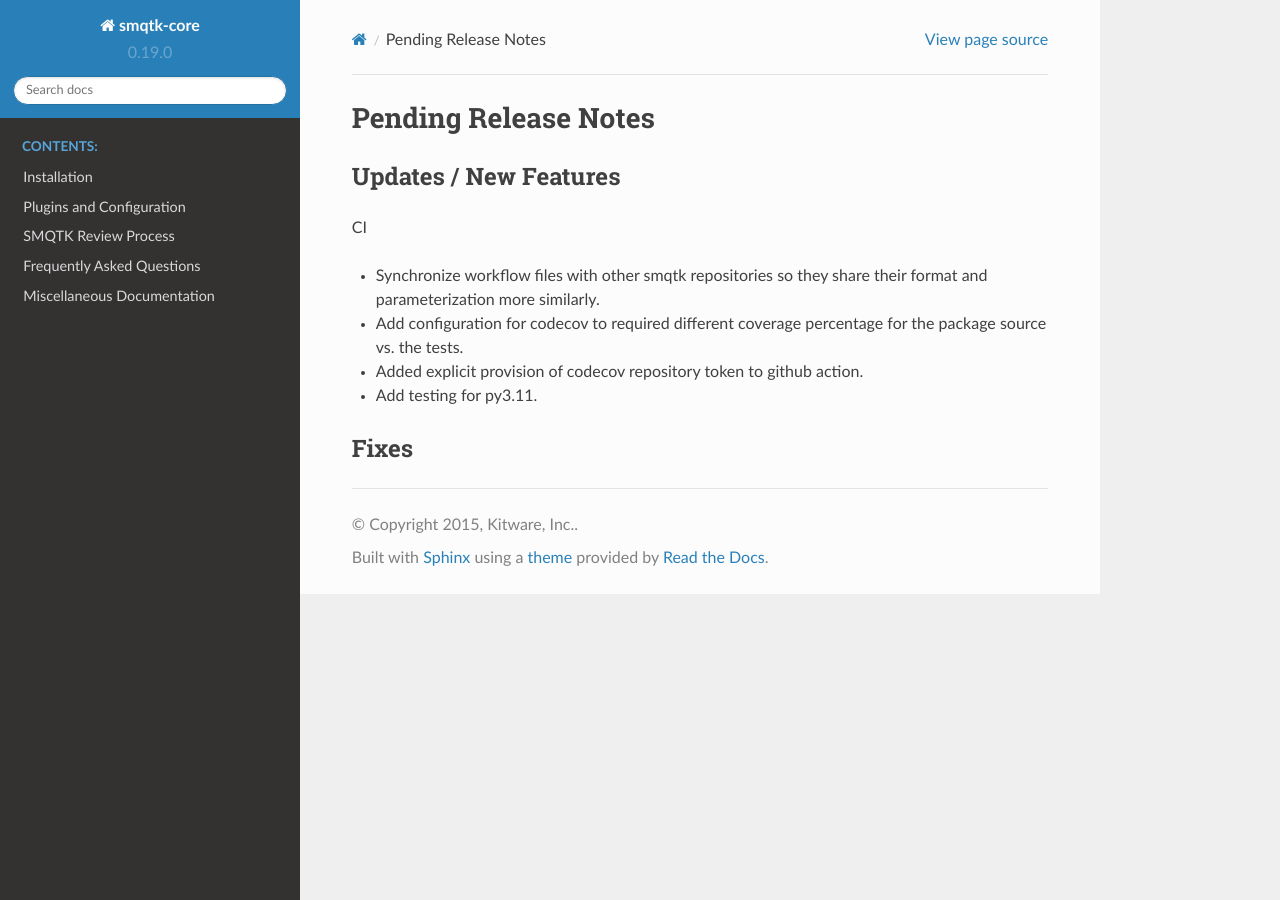
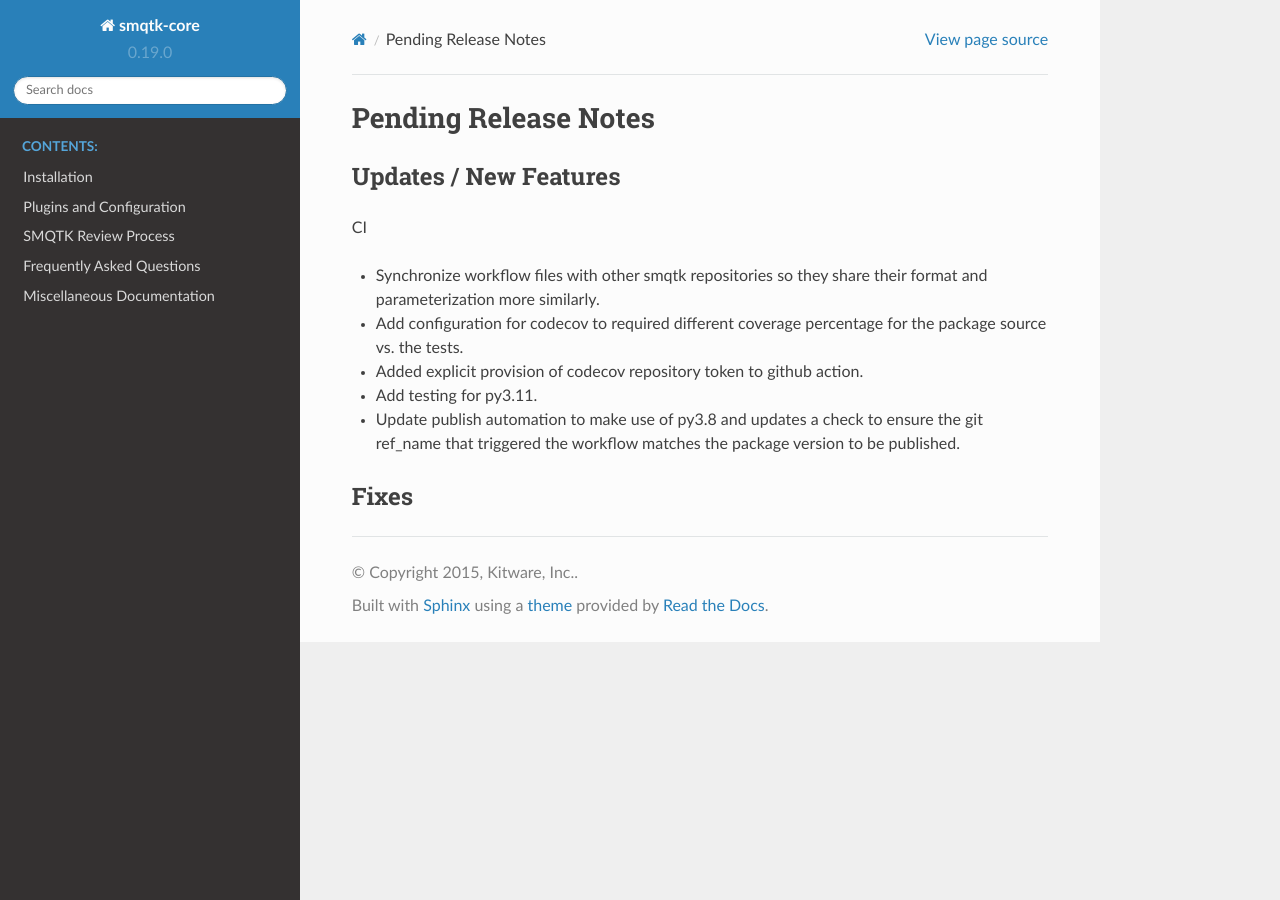
Before and after one commit to Kitware/SMQTK-Core, a Sphinx documentation site: the page built from docs/release_notes/pending_release.rst, in a window 1280 px wide. Built offline with Sphinx 7.4.7 and the Read the Docs theme 2.0.0, drawn with Linux system fonts in a browser that asks for light colours; pages that are not in the unit, such as notebooks, are missing from menus; the version number is read from the project's files by our own code.

Commit message:
Update shared publish workflow

```diff
--- a/docs/release_notes/pending_release.rst
+++ b/docs/release_notes/pending_release.rst
@@ -16,5 +16,9 @@ CI
 
 * Add testing for py3.11.
 
+* Update publish automation to make use of py3.8 and updates a check to ensure
+  the git ref_name that triggered the workflow matches the package version to
+  be published.
+
 Fixes
 -----
```
Also changed, not shown: 1 other file.
